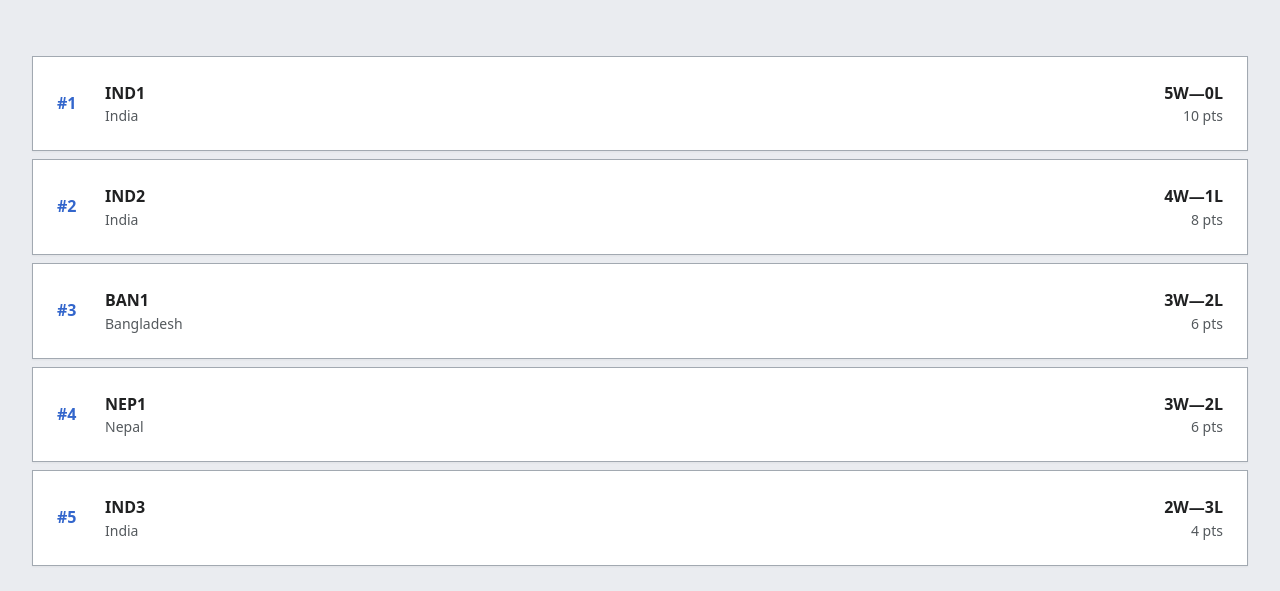
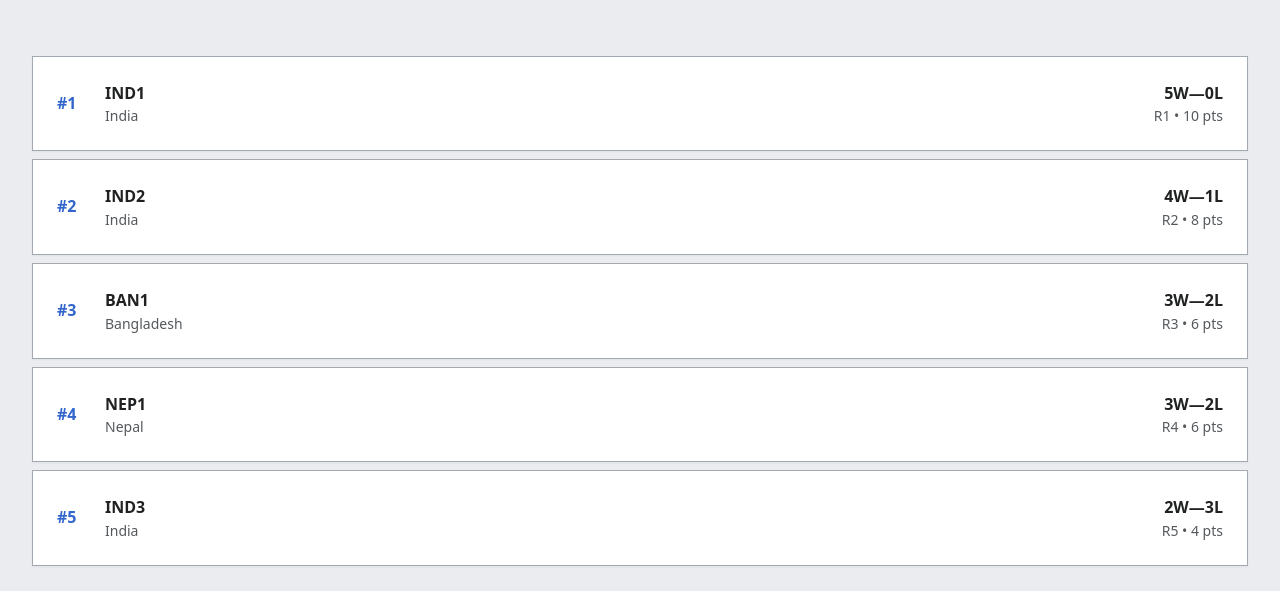
Before and after one commit to Iitian-om/ffsa-cds, a Next.js app: page / in a window 1280 px wide. Shown: the part 2276-2867 px from the top of the page. Built offline with nearby package versions, Linux system fonts and the light colour scheme.

Commit message:
chore: refine top teams summary fields
Agent-Logs-Url: https://github.com/Iitian-om/ffsa-cds/sessions/8359734e-5462-4679-ac43-d9fc0c4abfc3

Co-authored-by: Iitian-om <190179357+Iitian-om@users.noreply.github.com>

```diff
--- a/app/page.tsx
+++ b/app/page.tsx
@@ -176,7 +176,7 @@ export default function Home() {
                     <div className="font-semibold text-[#202122]">
                       {team.wins}W—{team.losses}L
                     </div>
-                    <div className="text-sm text-[#54595d]">{team.points} pts</div>
+                    <div className="text-sm text-[#54595d]">{team.code} • {team.points} pts</div>
                   </div>
                 </div>
               </div>
```
